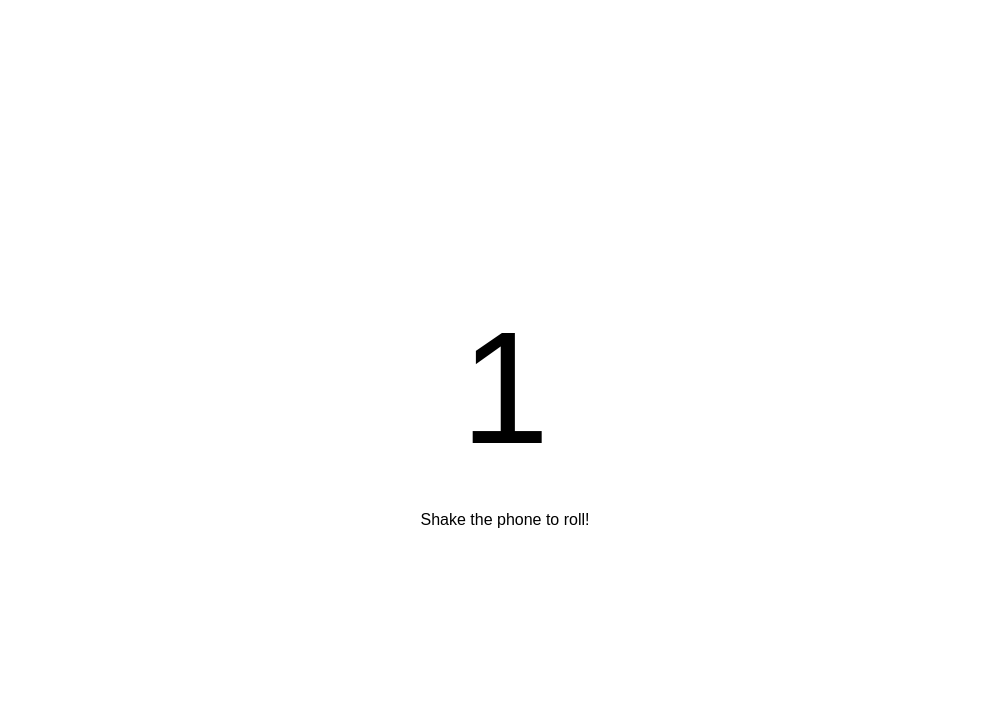
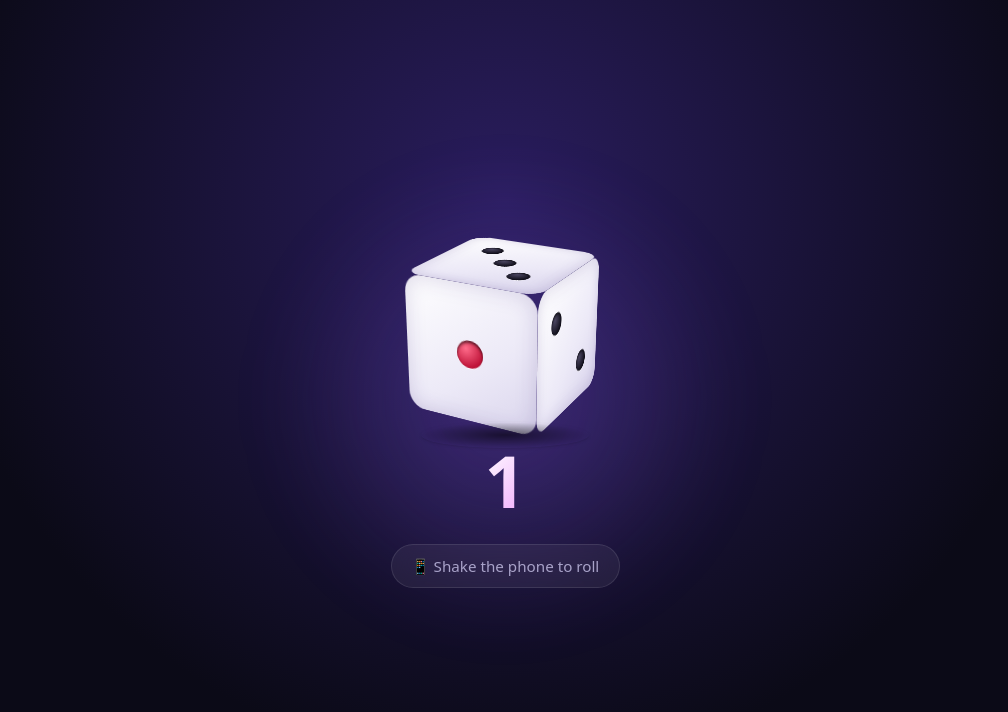
Before and after one commit to regisballa/Orentation, a SvelteKit app: page / in a window 1280 px wide. Both pictures are taken after a click on the button "Start". Shown: the top 712 px of the page, without its empty margins (135-1143 px from the left). Built offline with nearby package versions, Linux system fonts and the light colour scheme.

Commit message:
new design

```diff
--- a/src/routes/+page.svelte
+++ b/src/routes/+page.svelte
@@ -1,31 +1,53 @@
 <script>
+  import { fly, fade, scale } from 'svelte/transition';
+
   let number = $state(1);
   let rolling = $state(false);
   let started = $state(false);
+  let error = $state('');
 
   let beta = 0;
   let gamma = 0;
+
+  // Pip positions on a 3x3 grid (cells 1 to 9)
+  const pips = {
+    1: [5],
+    2: [1, 9],
+    3: [1, 5, 9],
+    4: [1, 3, 7, 9],
+    5: [1, 3, 5, 7, 9],
+    6: [1, 3, 4, 6, 7, 9]
+  };
+
+  // Cube rotation that brings each face to the front
+  const faceRotation = {
+    1: 'rotateX(0deg) rotateY(0deg)',
+    2: 'rotateX(0deg) rotateY(-90deg)',
+    3: 'rotateX(-90deg) rotateY(0deg)',
+    4: 'rotateX(90deg) rotateY(0deg)',
+    5: 'rotateX(0deg) rotateY(90deg)',
+    6: 'rotateX(0deg) rotateY(180deg)'
+  };
 
   // Which number is shown for the current phone position?
   function readNumber() {
     const b = (beta * Math.PI) / 180;
     const g = (gamma * Math.PI) / 180;
 
-    // Direction of gravity relative to the phone
-    const up = Math.cos(b) * Math.cos(g);    // + = face up, - = face down
-    const top = Math.sin(b) * Math.cos(g);   // + = top of phone up, - = top down
-    const side = Math.sin(g);                // + = right side down, - = left side down
+    const up = Math.cos(b) * Math.cos(g);  // + = face up, - = face down
+    const top = Math.sin(b) * Math.cos(g); // + = top of phone up, - = top down
+    const side = Math.sin(g);              // + = right side down, - = left side down
 
-    const tolerance = 0.6; // higher = stricter, lower = more tolerant
+    const tolerance = 0.6;
 
-    if (up > tolerance) return 6;      // flat, face up
-    if (up < -tolerance) return 1;     // flat, face down
-    if (top > tolerance) return 2;     // upright
-    if (top < -tolerance) return 3;    // upside down
-    if (side > tolerance) return 4;    // landscape
-    if (side < -tolerance) return 5;   // landscape other way
+    if (up > tolerance) return 6;
+    if (up < -tolerance) return 1;
+    if (top > tolerance) return 2;
+    if (top < -tolerance) return 3;
+    if (side > tolerance) return 4;
+    if (side < -tolerance) return 5;
 
-    return number; // in between: keep the old number
+    return number;
   }
 
   function roll() {
@@ -34,6 +56,7 @@
     setTimeout(() => {
       number = readNumber();
       rolling = false;
+      navigator.vibrate?.(40); // small buzz on landing (Android)
     }, 1000);
   }
 
@@ -41,7 +64,7 @@
     const a = event.accelerationIncludingGravity;
     if (!a) return;
     const force = Math.hypot(a.x, a.y, a.z);
-    if (Math.abs(force - 9.8) > 12) roll(); // shake detected
+    if (Math.abs(force - 9.8) > 12) roll();
   }
 
   function onOrientation(event) {
@@ -50,11 +73,20 @@
   }
 
   async function start() {
-    // iPhone needs permission (must be triggered by a button tap)
-    if (typeof DeviceMotionEvent.requestPermission === 'function') {
-      const motion = await DeviceMotionEvent.requestPermission();
-      const orientation = await DeviceOrientationEvent.requestPermission();
-      if (motion !== 'granted' || orientation !== 'granted') return;
+    error = '';
+    try {
+      // iPhone needs permission (must be triggered by a button tap)
+      if (typeof DeviceMotionEvent?.requestPermission === 'function') {
+        const motion = await DeviceMotionEvent.requestPermission();
+        const orientation = await DeviceOrientationEvent.requestPermission();
+        if (motion !== 'granted' || orientation !== 'granted') {
+          error = 'Motion access was denied.';
+          return;
+        }
+      }
+    } catch {
+      error = 'Could not get motion access.';
+      return;
     }
 
     window.addEventListener('devicemotion', onMotion);
@@ -64,28 +96,332 @@
 </script>
 
 <main>
+  <div class="glow"></div>
+
   {#if !started}
-    <button onclick={start}>Start</button>
+    <section class="intro" out:fade={{ duration: 250 }}>
+      <div class="mini-die" aria-hidden="true">
+        {#each Array(9) as _, i}
+          <span class:pip={pips[5].includes(i + 1)}></span>
+        {/each}
+      </div>
+      <h1>Dice</h1>
+      <p class="sub">Shake your phone to roll</p>
+      <button class="start" onclick={start}>Start</button>
+      {#if error}
+        <p class="error" in:fly={{ y: 8 }}>{error}</p>
+      {/if}
+    </section>
   {:else}
-    <div class="dice">{rolling ? '🎲' : number}</div>
-    <p>Shake the phone to roll!</p>
+    <section class="game" in:scale={{ start: 0.85, duration: 450 }}>
+      <!-- Tap also rolls, handy for testing on a laptop -->
+      <div
+        class="scene"
+        role="button"
+        tabindex="0"
+        aria-label="Roll the dice"
+        onclick={roll}
+        onkeydown={(e) => e.key === 'Enter' && roll()}
+      >
+        <div class="tilt">
+          <div class="tumble" class:rolling>
+            <div class="cube" style:transform={faceRotation[number]}>
+              {#each [1, 2, 3, 4, 5, 6] as face}
+                <div class="face f{face}">
+                  {#each Array(9) as _, i}
+                    <span class:pip={pips[face].includes(i + 1)}></span>
+                  {/each}
+                </div>
+              {/each}
+            </div>
+          </div>
+        </div>
+        <div class="shadow" class:rolling></div>
+      </div>
+
+      <div class="result">
+        {#if rolling}
+          <span class="label" in:fade={{ duration: 150 }}>Rolling…</span>
+        {:else}
+          {#key number}
+            <span class="value" in:fly={{ y: 20, duration: 400 }}>{number}</span>
+          {/key}
+        {/if}
+      </div>
+
+      <p class="hint"><span class="phone">📱</span> Shake the phone to roll</p>
+    </section>
   {/if}
 </main>
 
 <style>
+  :global(body) {
+    margin: 0;
+    background: #0b0a17;
+  }
+
   main {
+    --size: 140px;
+    --accent-1: #8b5cf6;
+    --accent-2: #ec4899;
+
+    position: relative;
+    display: flex;
+    align-items: center;
+    justify-content: center;
+    min-height: 100dvh;
+    overflow: hidden;
+    color: #f4f2ff;
+    font-family: system-ui, -apple-system, 'Segoe UI', sans-serif;
+    background: radial-gradient(circle at 50% 25%, #2a1d5e 0%, #0b0a17 65%);
+    user-select: none;
+    -webkit-tap-highlight-color: transparent;
+  }
+
+  .glow {
+    position: absolute;
+    width: 420px;
+    height: 420px;
+    border-radius: 50%;
+    background: radial-gradient(circle, rgba(139, 92, 246, 0.35), transparent 70%);
+    filter: blur(40px);
+    animation: breathe 6s ease-in-out infinite;
+    pointer-events: none;
+  }
+
+  /* ---------- Intro ---------- */
+  .intro,
+  .game {
+    position: relative;
     display: flex;
     flex-direction: column;
     align-items: center;
-    justify-content: center;
-    height: 100vh;
-    font-family: sans-serif;
+    text-align: center;
   }
-  .dice {
-    font-size: 10rem;
+
+  h1 {
+    margin: 1.5rem 0 0.25rem;
+    font-size: 3rem;
+    font-weight: 800;
+    letter-spacing: -0.03em;
+    background: linear-gradient(90deg, #fff, #c4b5fd);
+    -webkit-background-clip: text;
+    background-clip: text;
+    color: transparent;
   }
-  button {
-    font-size: 2rem;
-    padding: 1rem 2rem;
+
+  .sub {
+    margin: 0 0 2rem;
+    color: #a9a3c9;
+  }
+
+  .mini-die {
+    display: grid;
+    grid-template: repeat(3, 1fr) / repeat(3, 1fr);
+    width: 84px;
+    height: 84px;
+    padding: 12px;
+    box-sizing: border-box;
+    border-radius: 20px;
+    background: linear-gradient(145deg, #ffffff, #ddd8ef);
+    box-shadow: 0 20px 40px rgba(0, 0, 0, 0.45), inset 0 -4px 10px rgba(0, 0, 0, 0.12);
+    animation: float 3s ease-in-out infinite;
+  }
+
+  .start {
+    font: inherit;
+    font-size: 1.15rem;
+    font-weight: 700;
+    color: white;
+    padding: 1rem 3rem;
+    border: none;
+    border-radius: 999px;
+    background: linear-gradient(135deg, var(--accent-1), var(--accent-2));
+    box-shadow: 0 10px 30px rgba(236, 72, 153, 0.35);
+    cursor: pointer;
+    animation: pulse 2.4s ease-in-out infinite;
+    transition: transform 0.15s ease;
+  }
+
+  .start:active {
+    transform: scale(0.95);
+  }
+
+  .error {
+    margin-top: 1rem;
+    color: #fca5a5;
+    font-size: 0.9rem;
+  }
+
+  /* ---------- 3D dice ---------- */
+  .scene {
+    position: relative;
+    width: var(--size);
+    height: var(--size);
+    margin: 3rem 0 2.5rem;
+    perspective: 900px;
+    cursor: pointer;
+    outline: none;
+  }
+
+  .tilt,
+  .tumble,
+  .cube {
+    width: 100%;
+    height: 100%;
+    transform-style: preserve-3d;
+  }
+
+  .tilt {
+    transform: rotateX(-22deg) rotateY(-28deg);
+  }
+
+  .tumble.rolling {
+    animation: tumble 1s cubic-bezier(0.3, 0.6, 0.4, 1);
+  }
+
+  .cube {
+    position: relative;
+    transition: transform 0.7s cubic-bezier(0.34, 1.56, 0.64, 1);
+  }
+
+  .face {
+    position: absolute;
+    inset: 0;
+    display: grid;
+    grid-template: repeat(3, 1fr) / repeat(3, 1fr);
+    padding: 18%;
+    box-sizing: border-box;
+    border-radius: 18px;
+    background: linear-gradient(145deg, #ffffff 0%, #ece9f7 60%, #d9d4ec 100%);
+    box-shadow: inset 0 0 22px rgba(60, 40, 120, 0.18);
+    backface-visibility: hidden;
+  }
+
+  .f1 { transform: rotateY(0deg) translateZ(calc(var(--size) / 2)); }
+  .f6 { transform: rotateY(180deg) translateZ(calc(var(--size) / 2)); }
+  .f2 { transform: rotateY(90deg) translateZ(calc(var(--size) / 2)); }
+  .f5 { transform: rotateY(-90deg) translateZ(calc(var(--size) / 2)); }
+  .f3 { transform: rotateX(90deg) translateZ(calc(var(--size) / 2)); }
+  .f4 { transform: rotateX(-90deg) translateZ(calc(var(--size) / 2)); }
+
+  .pip {
+    align-self: center;
+    justify-self: center;
+    width: 72%;
+    aspect-ratio: 1;
+    border-radius: 50%;
+    background: radial-gradient(circle at 35% 30%, #4a4560, #12101c 70%);
+    box-shadow: inset 0 2px 3px rgba(0, 0, 0, 0.6), 0 1px 0 rgba(255, 255, 255, 0.8);
+  }
+
+  .f1 .pip {
+    width: 95%;
+    background: radial-gradient(circle at 35% 30%, #ff6b8a, #c0153a 70%);
+  }
+
+  .shadow {
+    position: absolute;
+    left: 50%;
+    bottom: -48px;
+    width: 120%;
+    height: 26px;
+    border-radius: 50%;
+    background: radial-gradient(ellipse, rgba(0, 0, 0, 0.55), transparent 70%);
+    transform: translateX(-50%);
+  }
+
+  .shadow.rolling {
+    animation: shadow 1s cubic-bezier(0.3, 0.6, 0.4, 1);
+  }
+
+  /* ---------- Result ---------- */
+  .result {
+    display: grid;
+    place-items: center;
+    height: 5rem;
+  }
+
+  .value {
+    font-size: 4.5rem;
+    font-weight: 800;
+    line-height: 1;
+    background: linear-gradient(135deg, #fff, #f0abfc);
+    -webkit-background-clip: text;
+    background-clip: text;
+    color: transparent;
+  }
+
+  .label {
+    font-size: 1.1rem;
+    letter-spacing: 0.2em;
+    text-transform: uppercase;
+    color: #c4b5fd;
+  }
+
+  .hint {
+    margin-top: 1.5rem;
+    padding: 0.6rem 1.2rem;
+    border-radius: 999px;
+    background: rgba(255, 255, 255, 0.06);
+    border: 1px solid rgba(255, 255, 255, 0.1);
+    backdrop-filter: blur(10px);
+    color: #a9a3c9;
+    font-size: 0.95rem;
+  }
+
+  .phone {
+    display: inline-block;
+    animation: wiggle 2.5s ease-in-out infinite;
+  }
+
+  /* ---------- Keyframes ---------- */
+  @keyframes tumble {
+    0%   { transform: translateY(0)      rotateX(0deg)   rotateY(0deg)   rotateZ(0deg); }
+    30%  { transform: translateY(-110px) rotateX(250deg) rotateY(160deg) rotateZ(80deg); }
+    60%  { transform: translateY(-10px)  rotateX(520deg) rotateY(430deg) rotateZ(220deg); }
+    80%  { transform: translateY(-40px)  rotateX(650deg) rotateY(630deg) rotateZ(320deg); }
+    100% { transform: translateY(0)      rotateX(720deg) rotateY(720deg) rotateZ(360deg); }
+  }
+
+  @keyframes shadow {
+    0%, 100% { transform: translateX(-50%) scale(1);   opacity: 1; }
+    30%      { transform: translateX(-50%) scale(0.45); opacity: 0.35; }
+    60%      { transform: translateX(-50%) scale(0.95); opacity: 0.9; }
+    80%      { transform: translateX(-50%) scale(0.75); opacity: 0.6; }
+  }
+
+  @keyframes float {
+    0%, 100% { transform: translateY(0) rotate(-6deg); }
+    50%      { transform: translateY(-10px) rotate(6deg); }
+  }
+
+  @keyframes pulse {
+    0%, 100% { box-shadow: 0 10px 30px rgba(236, 72, 153, 0.35); }
+    50%      { box-shadow: 0 10px 45px rgba(139, 92, 246, 0.6); }
+  }
+
+  @keyframes breathe {
+    0%, 100% { transform: scale(1);   opacity: 0.8; }
+    50%      { transform: scale(1.15); opacity: 1; }
+  }
+
+  @keyframes wiggle {
+    0%, 60%, 100% { transform: rotate(0deg); }
+    65% { transform: rotate(-15deg); }
+    70% { transform: rotate(15deg); }
+    75% { transform: rotate(-10deg); }
+    80% { transform: rotate(10deg); }
+  }
+
+  @media (prefers-reduced-motion: reduce) {
+    .tumble.rolling,
+    .shadow.rolling,
+    .glow,
+    .mini-die,
+    .start,
+    .phone {
+      animation: none;
+    }
   }
 </style>
```
